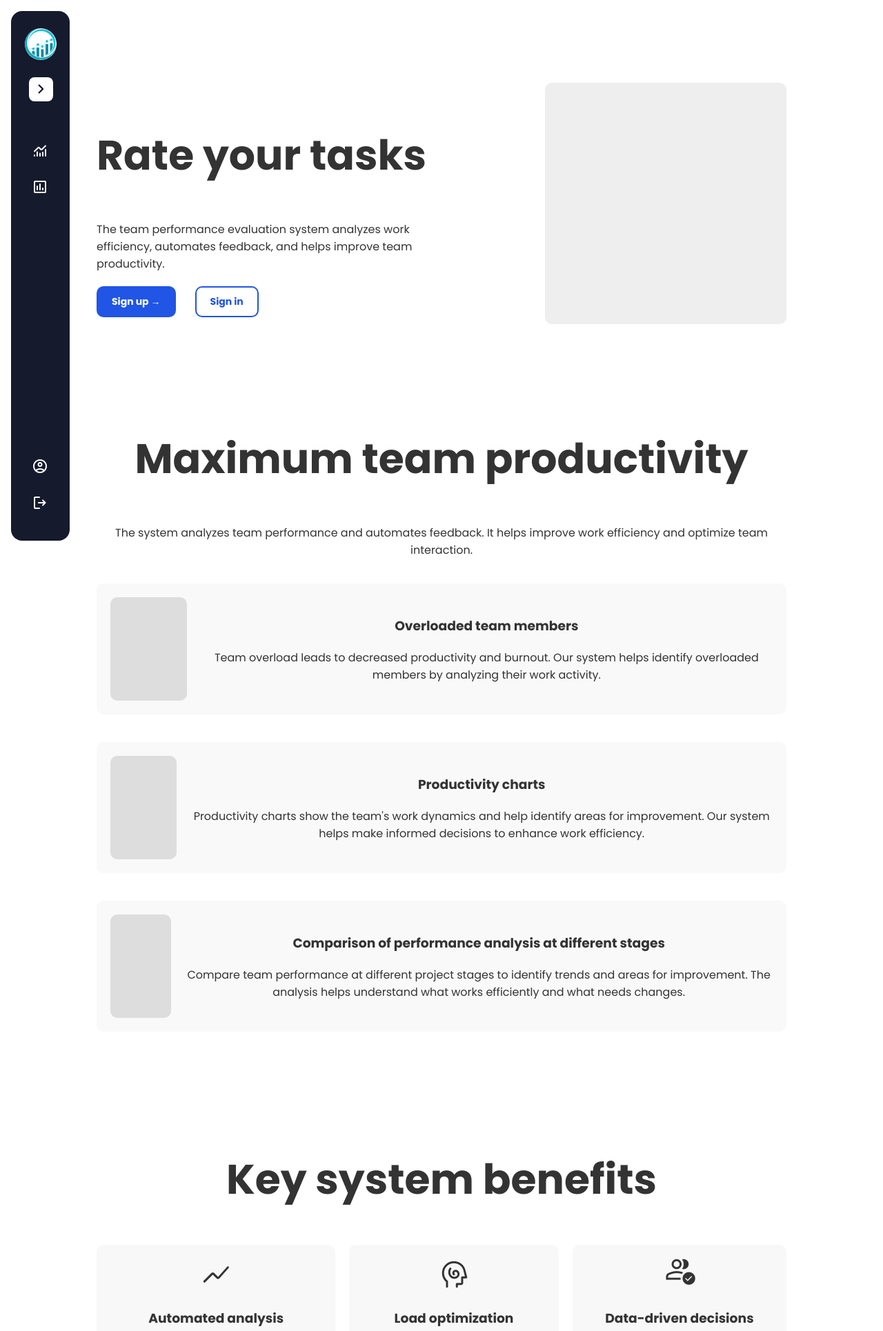
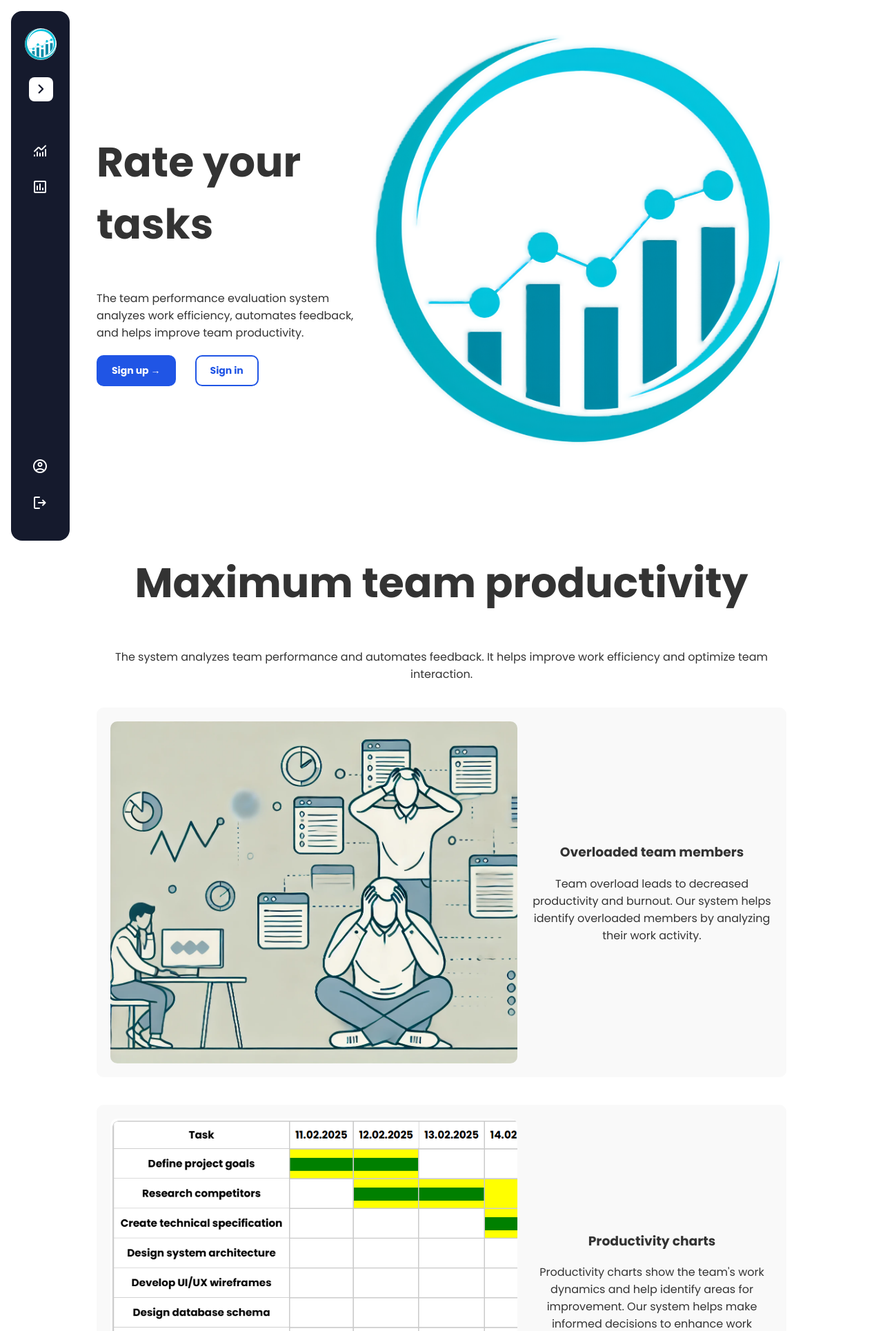
Before and after one commit to pamquale/rate-your-tasks, a Django app: page / in a window 1280 px wide. Shown: the top 1930 px of the page at 69% size. Run offline with Django 5.2, Linux system fonts and the light colour scheme; the visitor is signed in with stand-in values (Sample User, id 1).

Commit message:
Add images to landing page, change logic "Logout" button in sidebar

```diff
--- a/core/main/static/main/css/index_style.css
+++ b/core/main/static/main/css/index_style.css
@@ -1,5 +1,4 @@
 body {
-    font-family: Arial, sans-serif;
     margin: 0;
     padding: 0;
     text-align: center;
@@ -17,31 +16,15 @@ h1 {
     font-size: 60px;
 }
 
-/* Відступи секцій */
-.about, .advantages, .team {
-    padding: 50px 0;
-}
-
-/* Хедер */
-.header {
-    position: fixed;
-    top: 0;
-    left: 0;
-    width: 100%;
-    display: flex;
-    justify-content: space-between;
-    align-items: center;
-    padding: 15px 120px;
-    background: #fff;
-    box-shadow: 0px 4px 10px rgba(0, 0, 0, 0.1);
-    box-sizing: border-box;
-    z-index: 1000;
-}
-
 /* Логотип */
 .logo img {
     width: 50px;
     height: auto;
+}
+
+/* Відступи секцій */
+.about, .advantages, .team {
+    padding: 50px 0;
 }
 
 /* Кнопка логіна */
@@ -68,7 +51,7 @@ h1 {
     display: flex;
     justify-content: space-between;
     align-items: center;
-    padding: 120px 0 50px;
+    padding: 50px 0 50px;
 }
 
 /* Текст у секції hero */
@@ -79,12 +62,11 @@ h1 {
 
 /* Зображення в секції hero */
 .hero-image {
-    width: 350px;
-    height: 350px;
+    width: 600px;
+    height: 600px;
     background: #eee;
     display: flex;
     justify-content: center;
-    align-items: center;
     border-radius: 10px;
 }
 
@@ -137,9 +119,10 @@ h1 {
 }
 
 .feature-img {
-    width: 150px;
-    height: 150px;
-    background: #ddd;
+    width: 590px;
+    height: 496px;
+    object-fit: cover;
+    object-position: left;
     margin-right: 20px;
     border-radius: 10px;
 }
--- a/core/main/templates/Analytic/analytic.html
+++ b/core/main/templates/Analytic/analytic.html
@@ -1,6 +1,6 @@
 {% load static %}
 <!DOCTYPE html>
-<html lang="uk">
+<html lang="en">
 <head>
     <meta charset="UTF-8">
     <meta name="viewport" content="width=device-width, initial-scale=1.0">
--- a/core/main/templates/includes/sidebar.html
+++ b/core/main/templates/includes/sidebar.html
@@ -36,6 +36,7 @@
                 </a>
                 <span class="nav-tooltip">Profile</span>
             </li>
+            {% if request.user.is_authenticated %}
                 <li class="nav-item">
                     <a href="{% url 'logout' %}" class="nav-link">
                         <span class="nav-icon material-symbols-rounded">logout</span>
@@ -43,6 +44,7 @@
                     </a>
                     <span class="nav-tooltip">Logout</span>
                 </li>
+            {% endif %}
         </ul>
     </nav>
 </aside>
--- a/core/main/templates/main/index.html
+++ b/core/main/templates/main/index.html
@@ -23,7 +23,9 @@
                     <button class="login-btn" onclick="window.location.href='{% url 'login' %}'">Sign in</button>
                 </div>
             </div>
-            <div class="hero-image"></div>
+            <div class="hero-image">
+                <img src="{% static 'main/media/logo_sidebar.png' %}" alt="logo">
+            </div>
         </section>
 
         <!-- Друга секція опис функцій -->
@@ -33,7 +35,9 @@
             <div class="features">
                 {% for feature in features %}
                 <div class="feature">
-                    <div class="feature-img"></div>
+                    <div class="feature-img">
+                        <img class="feature-img" src="{% static feature.image %}" alt="{{ feature.title }}">
+                    </div>
                     <div class="feature-text">
                         <h3>{{ feature.title }}</h3>
                         <p>{{ feature.description }}</p>
--- a/core/main/views.py
+++ b/core/main/views.py
@@ -25,23 +25,62 @@ def ProfileView(request):
 def Home(request):
 
     features = [
-        {"title": "Overloaded team members", "description": "Team overload leads to decreased productivity and burnout. Our system helps identify overloaded members by analyzing their work activity."},
-        {"title": "Productivity charts", "description": "Productivity charts show the team's work dynamics and help identify areas for improvement. Our system helps make informed decisions to enhance work efficiency."},
-        {"title": "Comparison of performance analysis at different stages", "description": "Compare team performance at different project stages to identify trends and areas for improvement. The analysis helps understand what works efficiently and what needs changes."},
+        {
+            "title": "Overloaded team members",
+            "description": "Team overload leads to decreased productivity and burnout. Our system helps identify overloaded members by analyzing their work activity.",
+            "image": "main/media/features1.webp"
+        },
+        {
+            "title": "Productivity charts",
+            "description": "Productivity charts show the team's work dynamics and help identify areas for improvement. Our system helps make informed decisions to enhance work efficiency.",
+            "image": "main/media/features2.png"
+        },
+        {
+            "title": "Comparison of performance analysis at different stages",
+            "description": "Compare team performance at different project stages to identify trends and areas for improvement. The analysis helps understand what works efficiently and what needs changes.",
+            "image": "main/media/features3.png"
+        },
     ]
 
     advantages = [
-        {"icon": "show_chart", "title": "Automated analysis", "description": "The system evaluates team performance in real time with no extra effort."},
-        {"icon": "cognition", "title": "Load optimization", "description": "Helps identify overloaded members and balance the workflow."},
-        {"icon": "productivity", "title": "Data-driven decisions", "description": "Provides clear data to improve team efficiency and productivity."},
+        {
+            "icon": "show_chart",
+            "title": "Automated analysis",
+            "description": "The system evaluates team performance in real time with no extra effort."
+        },
+        {
+            "icon": "cognition",
+            "title": "Load optimization",
+            "description": "Helps identify overloaded members and balance the workflow."
+        },
+        {
+            "icon": "productivity",
+            "title": "Data-driven decisions",
+            "description": "Provides clear data to improve team efficiency and productivity."
+        },
     ]
 
     team_members = [
-        {"name": "1", "role": "Project manager"},
-        {"name": "2", "role": "Backend developer"},
-        {"name": "3", "role": "Backend developer"},
-        {"name": "4", "role": "Frontend developer"},
-        {"name": "5", "role": "Frontend developer"},
+        {
+            "name": "1",
+            "role": "Project manager"
+        },
+        {
+            "name": "2",
+            "role": "Backend developer"
+        },
+        {
+            "name": "3",
+            "role": "Backend developer"
+        },
+        {
+            "name": "4",
+            "role": "Frontend developer"
+        },
+        {
+            "name": "5",
+            "role": "Frontend developer"
+        },
     ]
 
     return render(request, 'main/index.html', {'advantages': advantages, 'features': features, 'team_members': team_members})
```
Also changed, not shown: core/main/static/main/media/features1.webp (added), core/main/static/main/media/features2.png (added), core/main/static/main/media/features3.png (added). Lines whose indentation alone changed are shown as unchanged.
